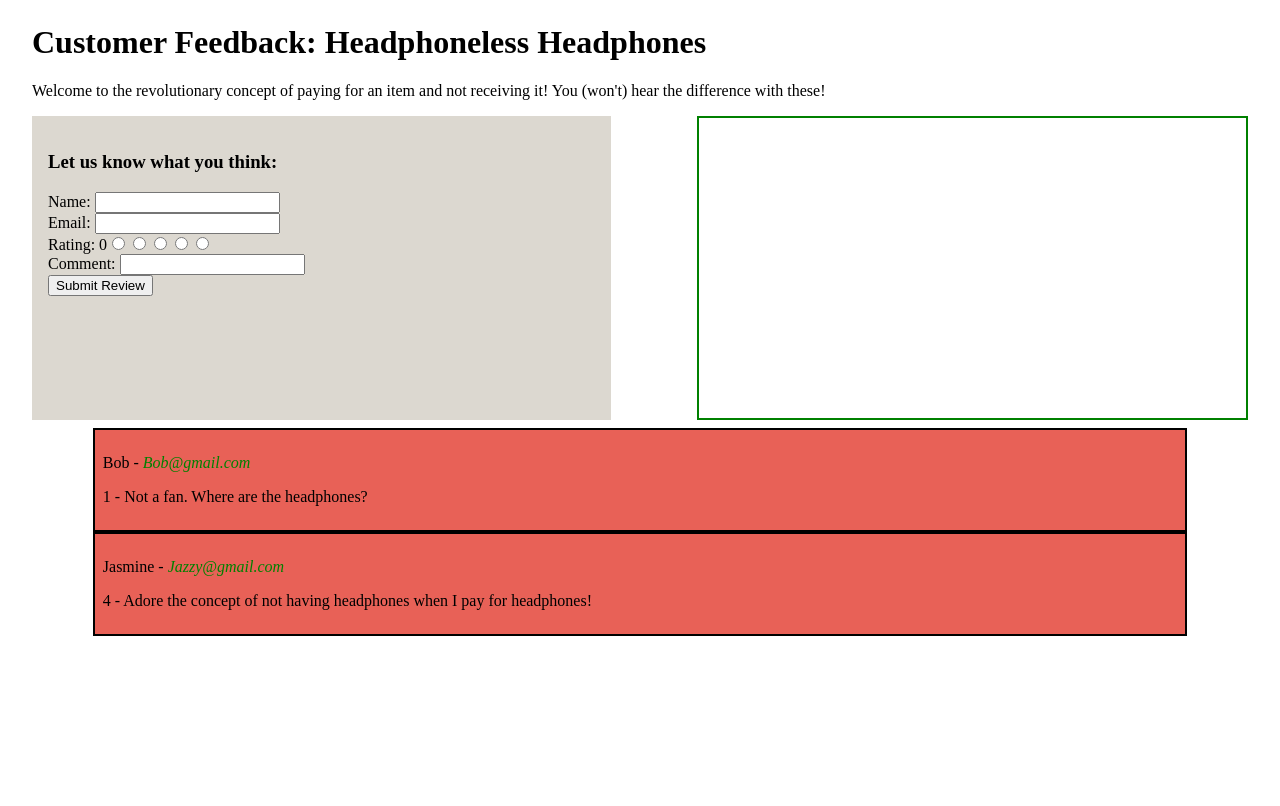
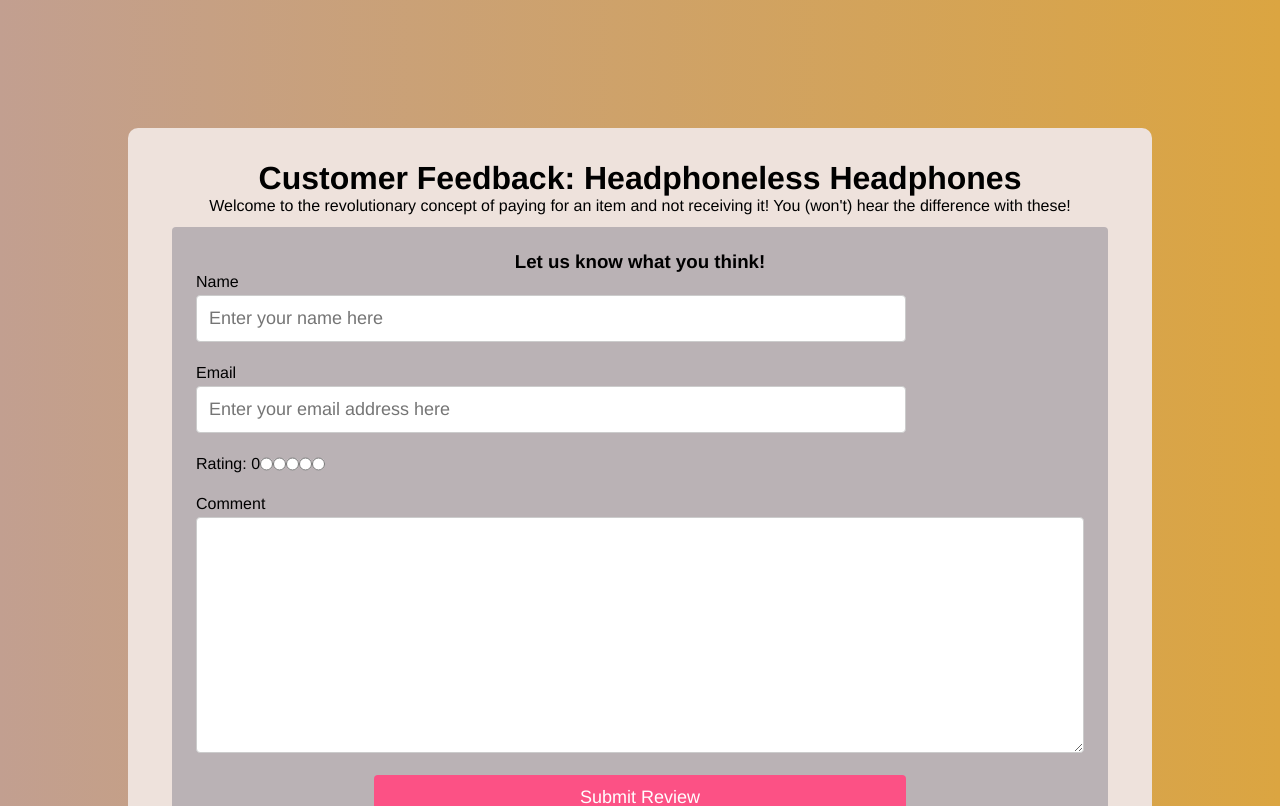
Before and after one commit to MashR3/Customer-Feedback-Page, a React (Create React App) app: page / in a window 1280 px wide. Shown: the top 806 px of the page. Built offline with nearby package versions, Linux system fonts and the light colour scheme.

Commit message:
form styled, background styled

```diff
--- a/src/App.tsx
+++ b/src/App.tsx
@@ -5,6 +5,7 @@ import ProductMetrics from './components/ProductMetrics';
 import ProductComments from './components/ProductComments';
 import initialComments from './MockComments.json';
 import { CommentObject } from './types';
+import './styles.css';
 
 function App() {
   const [itemName, setItemName] = useState('Headphoneless Headphones');
@@ -18,7 +19,7 @@ function App() {
   }, [commentArray]);
 
   return (
-    <div className='App' style={{ margin: 24 }}>
+    <div className='App'>
       <header className='App-header'>
         <h1>Customer Feedback: {itemName}</h1>
         <p>{itemDescription}</p>
@@ -39,6 +40,7 @@ function App() {
 export default App;
 
 const MainContainer = styled.div`
-  display: flex;
-  justify-content: space-between;
+  padding: 12px;
+  // display: flex;
+  // justify-content: space-between;
 `;
--- a/src/components/ProductFeedbackForm.tsx
+++ b/src/components/ProductFeedbackForm.tsx
@@ -1,13 +1,6 @@
 import React, { useState } from 'react';
 import styled from 'styled-components';
-
-type CommentObject = {
-  id: number;
-  name: string;
-  email: string;
-  rating: number;
-  comment: string;
-};
+import { CommentObject } from '../types';
 
 type Props = {
   setComments: any;
@@ -37,6 +30,9 @@ const ProductFeedbackForm: React.FC<Props> = ({
     let newArray = [newComment, ...commentArray];
 
     setComments(newArray);
+
+    //if successful, clear form!!
+    //if not, validation and catch and log!
   };
 
   const handleNameInput = (event: any) => setName(event.target.value);
@@ -51,60 +47,128 @@ const ProductFeedbackForm: React.FC<Props> = ({
         type='radio'
         id={rating.toString()}
         key={rating}
-        name='rating'
+        name='form-rating'
         value={rating}
         onClick={handleOnClick}
+        required
       />
     ));
   };
 
   return (
     <Form onSubmit={handleSubmit}>
-      <h3>Let us know what you think:</h3>
-      <label>
-        Name:{' '}
-        <input
+      <h3>Let us know what you think!</h3>
+      <Label htmlFor='form-username'>Name</Label>
+      <Input
+        id='form-username'
+        placeholder='Enter your name here'
         type='text'
-          name='name'
+        name='form-username'
         onChange={handleNameInput}
         value={name}
+        required
       />
-      </label>
       <br />
-      <label>
-        Email:{' '}
-        <input
-          type='text'
-          name='email'
+      <Label htmlFor='form-email'>Email</Label>
+      <Input
+        id='form-email'
+        placeholder='Enter your email address here'
+        type='email'
+        name='form-email'
         onChange={handleEmailInput}
         value={email}
+        required
       />
-      </label>
       <br />
-      <label>
+      <Label htmlFor='form-rating'>
         Rating: {rating}
         {ratingBuilder()}
-      </label>
+      </Label>
       <br />
-      <label>
-        Comment:{' '}
-        <input
-          type='textarea'
-          name='comment'
+      <Label htmlFor='form-comment'>Comment</Label>
+      <CommentArea
+        id='form-comment'
+        rows={10}
+        maxLength={500}
+        name='form-comment'
         onChange={handleCommentInput}
         value={comment}
       />
-      </label>
       <br />
-      <button>Submit Review</button>
+      <Button id='form-button-submit' type='submit'>
+        Submit Review
+      </Button>
     </Form>
   );
 };
 
+const CommentArea = styled.textarea`
+  max-width: 100%;
+  width: 100%;
+  color: #60656f;
+  font-size: 18px;
+  font-weight: 400;
+  font-family: 'Helvetica Neue', Helvetica, Arial, sans-serif;
+  background: #ffffff;
+  border: solid 1px #cccccc;
+  border-radius: 4px;
+  display: block;
+  margin-bottom: 4px;
+  padding: 12px;
+  border-width: 1px;
+`;
+const Button = styled.button`
+  color: #ffffff;
+  font-size: 18px;
+  font-weight: 400;
+  font-family: 'Helvetica Neue', Helvetica, Arial, sans-serif;
+  background: #fc5185;
+  border-radius: 4px;
+  border: none;
+  display: block;
+  margin: auto;
+  padding: 12px;
+  max-width: 100%;
+  width: 60%;
+  :hover {
+    background-color: #b0385d; /* Darker pink */
+    color: white;
+    box-shadow: 0 12px 16px 0 rgba(0, 0, 0, 0.24),
+      0 17px 50px 0 rgba(0, 0, 0, 0.19);
+  }
+  :active {
+    background-color: #b0385d;
+    box-shadow: 0 5px #666;
+    transform: translateY(2px);
+  }
+`;
+
 const Form = styled.form`
-  background-color: rgb(220, 216, 208);
-  min-width: 45%;
-  padding: 16px;
+  background-color: #bab2b5;
+  padding: 24px;
+  border-radius: 4px;
+`;
+
+const Label = styled.label`
+  display: flex;
+  padding-bottom: 4px;
+  font-weight: inherit;
+`;
+
+const Input = styled.input`
+  color: #60656f;
+  font-size: 18px;
+  font-weight: 400;
+  font-family: 'Helvetica Neue', Helvetica, Arial, sans-serif;
+  background: #ffffff;
+  border: solid 1px #cccccc;
+  border-radius: 4px;
+  display: block;
+  margin-bottom: 4px;
+  padding: 12px;
+  max-width: 80%;
+  border-width: 1px;
+  width: 100%;
 `;
 
 export default ProductFeedbackForm;
--- /dev/null
+++ b/src/styles.css
@@ -0,0 +1,29 @@
+* {
+  box-sizing: border-box;
+  margin: 0;
+  padding: 0;
+  font-family: Helvetica, sans-serif;
+  /* font-family: 'Trebuchet MS', 'Lucida Sans Unicode', 'Lucida Grande',
+    'Lucida Sans', Arial, sans-serif; */
+}
+
+body {
+  background: linear-gradient(
+    90deg,
+    rgba(194, 159, 144, 1) 0%,
+    rgba(219, 165, 65, 1) 100%
+  );
+}
+
+.App {
+  display: flex;
+  flex-direction: column;
+  justify-content: start;
+  width: 80%;
+  min-height: 600px;
+  background: #eee2dc;
+  text-align: center;
+  margin: 128px auto;
+  border-radius: 10px;
+  padding: 32px;
+}
```
Lines whose indentation alone changed are shown as unchanged.
